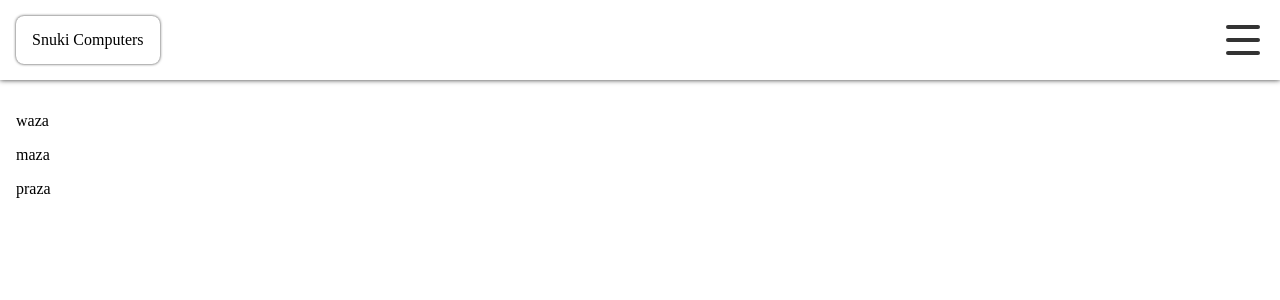
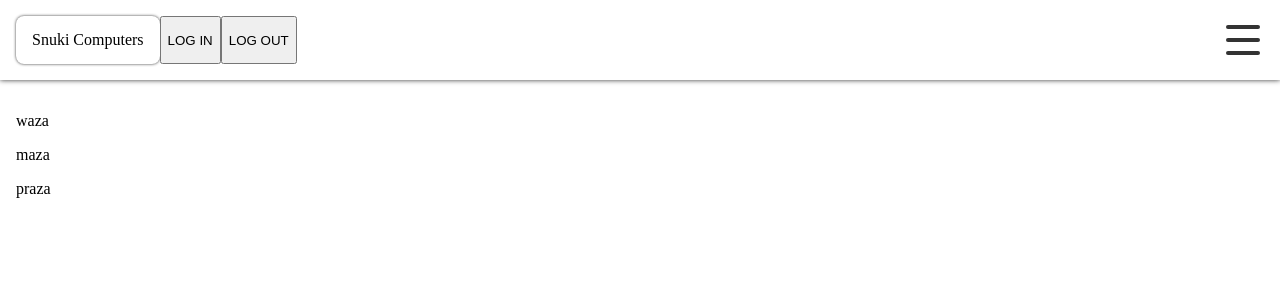
Before and after one commit to KibobiShtrudelz/nx-xstate, a React (Vite) app: page / in a window 1280 px wide. Shown: the top 300 px of the page. Built offline with nearby package versions, Linux system fonts and the light colour scheme.

Commit message:
learning xstate

```diff
--- a/src/components/header/header.tsx
+++ b/src/components/header/header.tsx
@@ -1,13 +1,79 @@
+import { send, createMachine } from 'xstate'
+import { createActorContext } from '@xstate/react'
+
 import { HamburgerMenu } from '@components'
 
 import styles from './header.module.scss'
 
+interface InitialState {
+  authorized: boolean
+  unauthorized: boolean
+}
+
+interface AuthEvents {
+  type: string
+}
+
+const authMachine = createMachine<InitialState, AuthEvents>({
+  schema: {
+    events: {} as { type: 'LOG_IN' } | { type: 'LOG_OUT' }
+  },
+
+  initial: 'unauthorized',
+
+  states: {
+    authorized: {
+      on: {
+        LOG_OUT: {
+          target: 'unauthorized'
+        }
+      }
+    },
+
+    unauthorized: {
+      on: {
+        LOG_IN: {
+          cond: 'authCheck',
+          target: 'authorized'
+        }
+      }
+    }
+  },
+  services: {
+    authCheck: () => {
+      return true
+    }
+  }
+})
+
+const AuthMachineContext = createActorContext(authMachine)
+
 export function Header(): JSX.Element {
   return (
-    <header className={styles.header}>
-      <span className={styles.brand}>Snuki Computers</span>
+    <AuthMachineContext.Provider>
+      <header className={styles.header}>
+        <span className={styles.brand}>Snuki Computers</span>
 
-      <HamburgerMenu />
-    </header>
+        <button
+          type="button"
+          onClick={() => {
+            send('LOG_IN')
+          }}
+        >
+          LOG IN
+        </button>
+
+        <button
+          type="button"
+          onClick={() => {
+            send('LOG_OUT')
+          }}
+        >
+          LOG OUT
+        </button>
+
+        <HamburgerMenu />
+      </header>
+    </AuthMachineContext.Provider>
   )
 }
```
